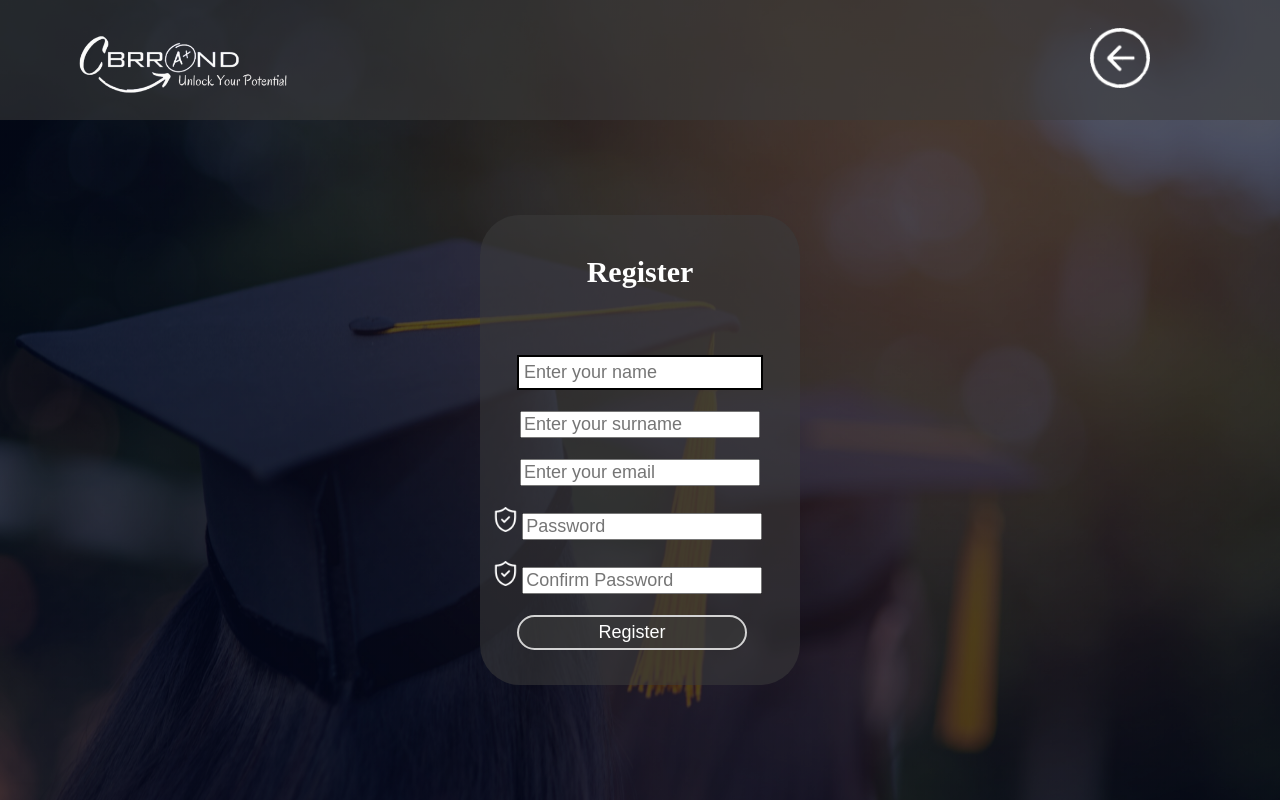
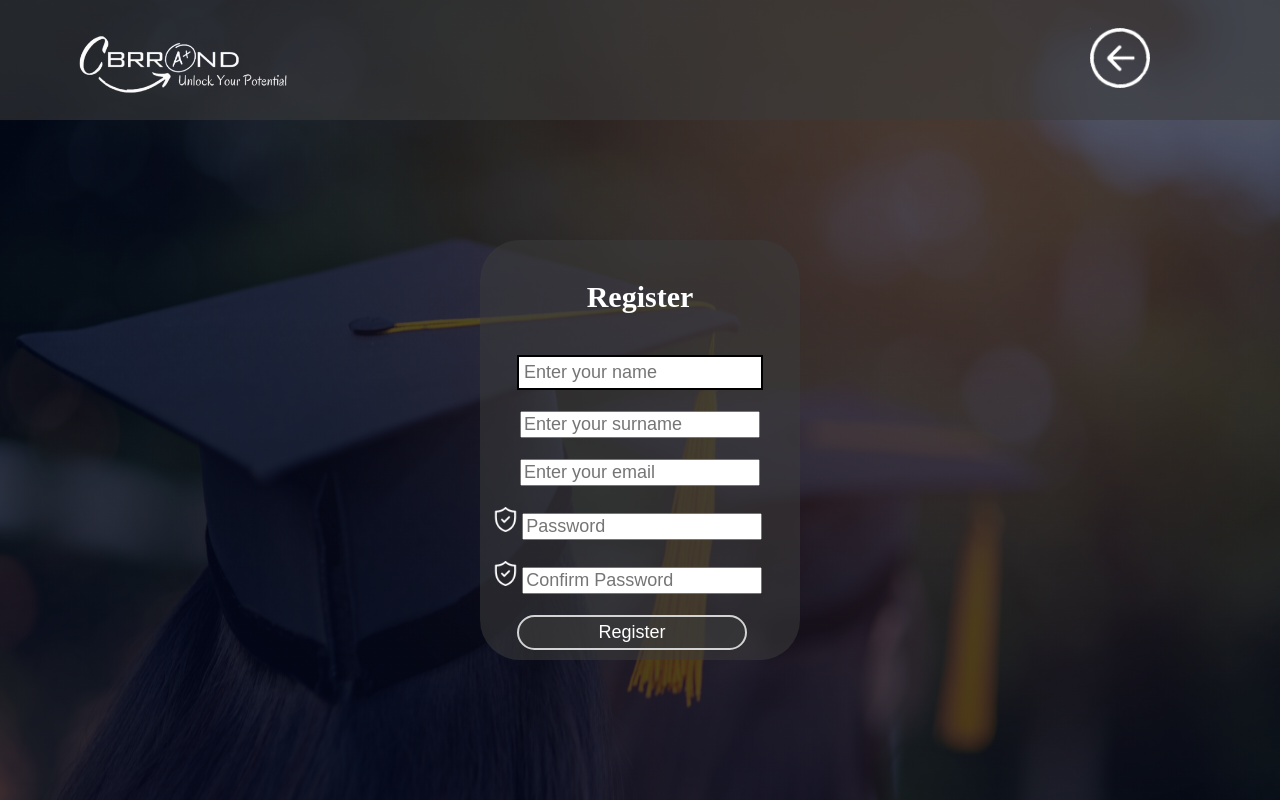
Before and after one commit to cWalsh-developer/PE2_GradeCalc, a PHP site: page /register_view.html in a window 1280 px wide. Run offline with PHP 8.4, Linux system fonts and the light colour scheme.

Commit message:
Register box has less of a forehead now

```diff
--- a/view/css/stylesheet.css
+++ b/view/css/stylesheet.css
@@ -190,7 +190,7 @@ body
     flex-wrap: wrap;
     width: max-content;
     margin: 0 auto;
-    padding: 35px 0;
+    padding: 10px 0;
  }
 
  #fnameInput, #lnameInput, #emailInput, #passwordInput, #confirmPasswordInput, #confirmPasswordCheck, #emailInputCheck
```
